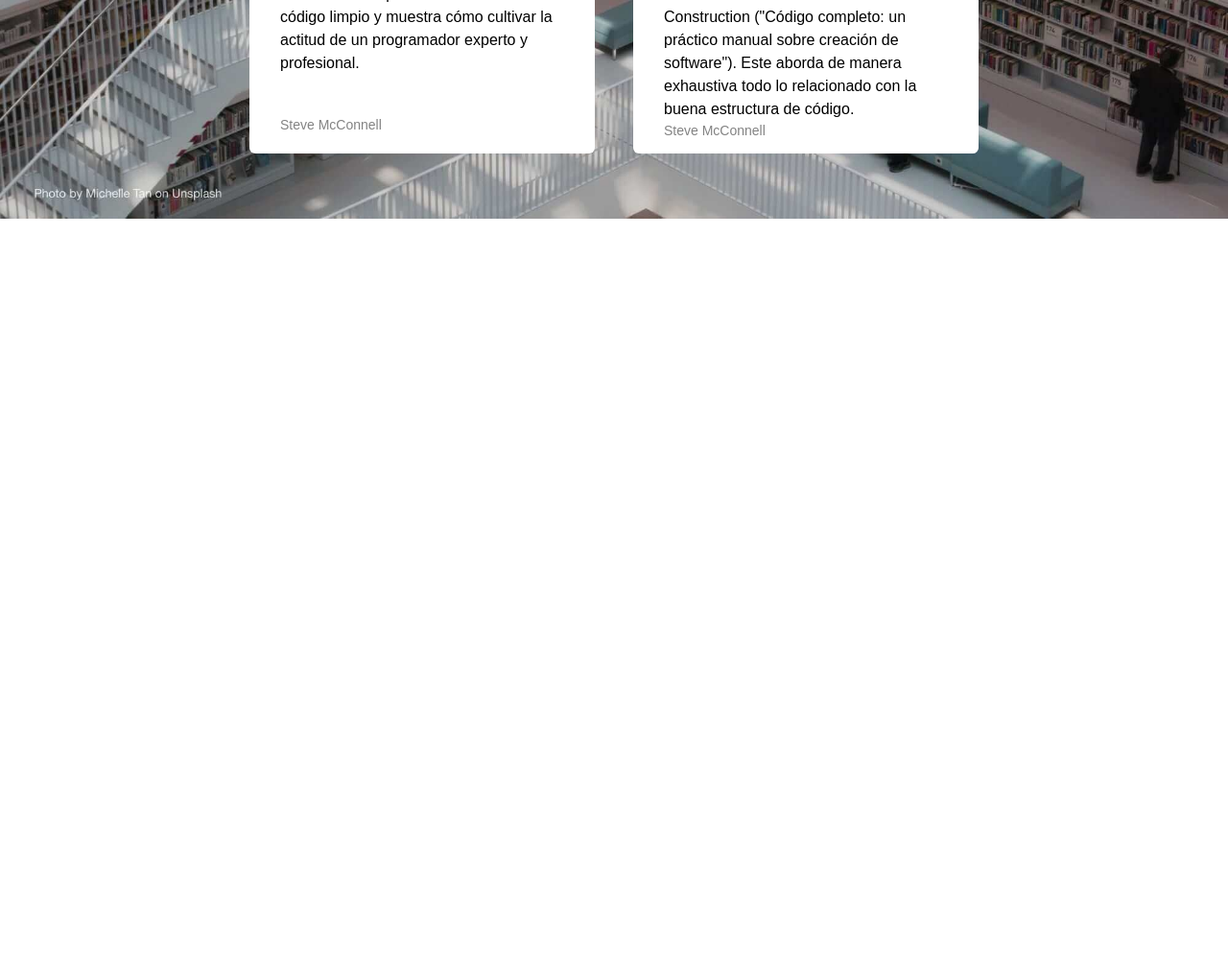
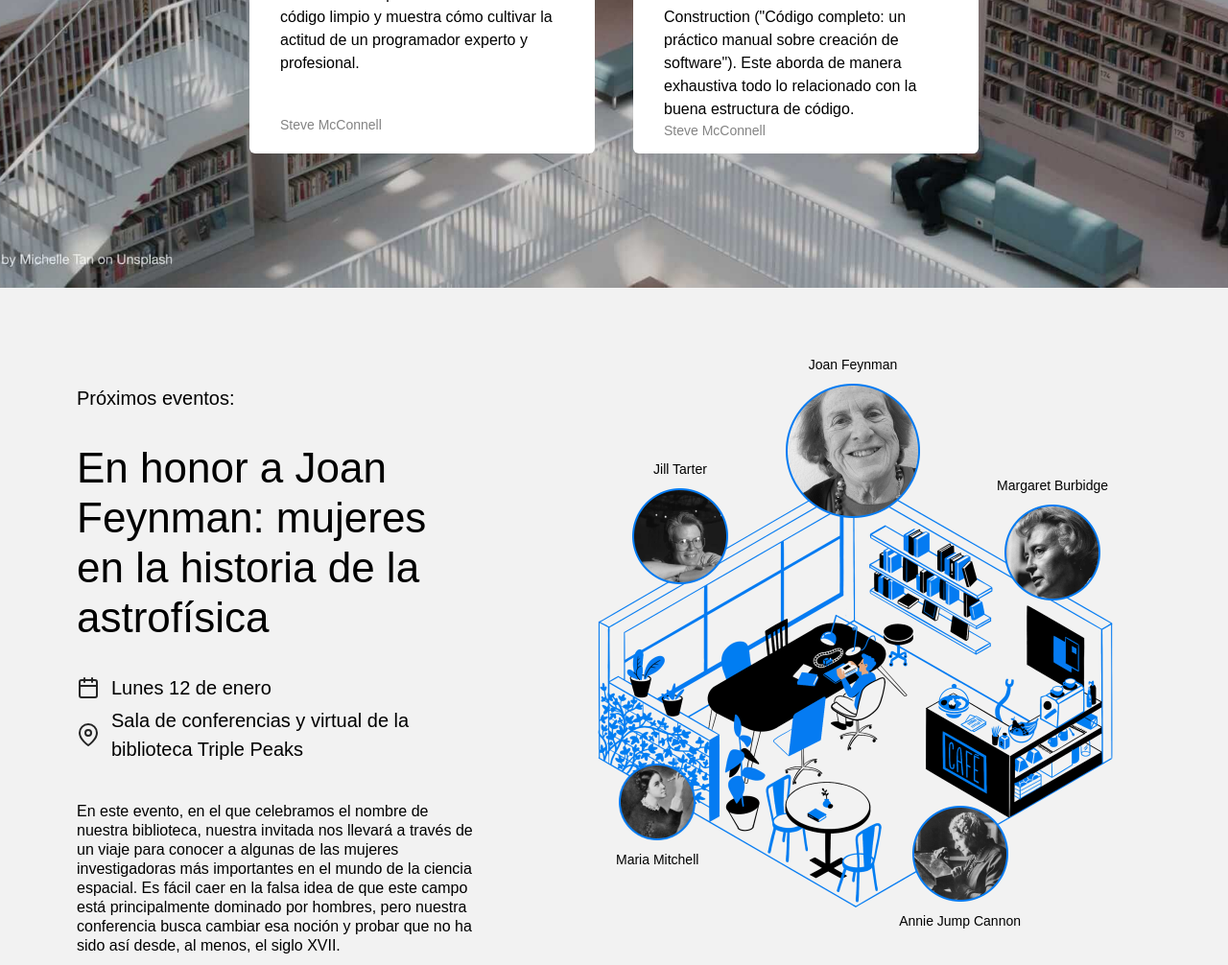
Before and after one commit to Johaneche/proyecto-3-biblioteca, a plain HTML site: page index.html in a window 1280 px wide. Shown: the part 1794-2800 px from the top of the page at 96% size. Before the commit the page ends 2094 px from the top, so only its background shows below. Drawn offline with Linux system fonts and the light colour scheme.

Commit message:
Nueva actualizacion de mi proyecto: Section Events

```diff
--- a/index.html
+++ b/index.html
@@ -26,7 +26,7 @@
               >
             </li>
             <li>
-              <a href="#" class="nav__link">Eventos</a>
+              <a href="#events" class="nav__link">Eventos</a>
             </li>
             <li>
               <a href="#" class="nav__link">Conviértete en miembro</a>
@@ -139,6 +139,98 @@
             </li>
           </ul>
         </section>
+
+        <section id="events" class="events">
+          <div class="events__content">
+            <h2 class="events__heading">Próximos eventos:</h2>
+            <h3 class="events__title">
+              En honor a Joan Feynman: mujeres en la historia de la astrofísica
+            </h3>
+            <div class="event-info events__info-section">
+              <div class="event-info__item">
+                <img
+                  src="./images/icon_calendar.svg"
+                  alt="Calendar icon"
+                  class="event-info__icon"
+                />
+                <p class="event-info__text">Lunes 12 de enero</p>
+              </div>
+              <div class="event-info__item">
+                <img
+                  src="./images/icon_pin.svg"
+                  alt="Pin icon"
+                  class="event-info__icon"
+                />
+                <p class="event-info__text">
+                  Sala de conferencias y virtual de la biblioteca Triple Peaks
+                </p>
+              </div>
+            </div>
+            <p class="events__description">
+              En este evento, en el que celebramos el nombre de nuestra
+              biblioteca, nuestra invitada nos llevará a través de un viaje para
+              conocer a algunas de las mujeres investigadoras más importantes en
+              el mundo de la ciencia espacial. Es fácil caer en la falsa idea de
+              que este campo está principalmente dominado por hombres, pero
+              nuestra conferencia busca cambiar esa noción y probar que no ha
+              sido así desde, al menos, el siglo XVII.
+            </p>
+            <a href="#" class="events__more">Más eventos &rarr;</a>
+          </div>
+
+          <div class="events__cover">
+            <img
+              class="events__image"
+              src="/images/cafe.png"
+              alt="Aqui debe de cargar la imagen de cafe"
+            />
+
+            <div class="person person_name_feynman">
+              <p class="person__caption">Joan Feynman</p>
+              <img
+                class="person__image person__image_size_l"
+                src="/images/person_feynman.png"
+                alt="Aqui debe de aparecer la foto de J. Feynman"
+              />
+            </div>
+
+            <div class="person person_name_burbidge">
+              <p class="person__caption">Margaret Burbidge</p>
+              <img
+                class="person__image person__image_size_m"
+                src="/images/person_burbidge.png"
+                alt="Aqui debe de aparecer la foto de M. Burbidge"
+              />
+            </div>
+
+            <div class="person person_name_cannon">
+              <img
+                class="person__image person__image_size_m"
+                src="/images/person_cannon.png"
+                alt="Aqui debe de aparecer la foto de A. Jump Cannon"
+              />
+              <p class="person__caption">Annie Jump Cannon</p>
+            </div>
+
+            <div class="person person_name_mitchell">
+              <img
+                class="person__image person__image_size_s"
+                src="/images/person_mitchell.png"
+                alt="Aqui debe de aparecer la foto de M. Mitchell"
+              />
+              <p class="person__caption">Maria Mitchell</p>
+            </div>
+
+            <div class="person person_name_tarter">
+              <p class="person__caption">Jill Tarter</p>
+              <img
+                class="person__image person__image_size_m"
+                src="/images/person_tarter.png"
+                alt="Aqui debe de aparecer la foto de J. Tarter"
+              />
+            </div>
+          </div>
+        </section>
       </main>
     </div>
   </body>
--- a/styles/style.css
+++ b/styles/style.css
@@ -50,7 +50,7 @@
 .header__content {
   /* Agrega las propiedades flex aquí */
   display: flex;
-  justify-content: center;
+  justify-content: space-between;
 }
 
 .header__title {
@@ -67,6 +67,7 @@
   font-size: 20px;
   line-height: 30px;
   max-width: 515px;
+  margin-top: 32px;
 }
 
 .header__image {
@@ -98,7 +99,7 @@
   background-image: url("../images/staff_picks_background.jpg");
   padding: 100px 0 140px;
 
-  background-size: 100%;
+  background-size: cover;
   background-position: center;
   background-repeat: no-repeat;
 }
@@ -125,16 +126,13 @@
 Asegúrate de colocarlo antes de .card:, los padres deben preceder a sus hijos */
 .staff__cards {
   max-width: 760px;
-  margin: auto;
-
+  margin: 68px auto 0;
   display: flex;
   flex-wrap: wrap;
-  justify-content: flex-start;
-  gap: 40px;
-
+  justify-content: center;
+  gap: 40px 40px;
   list-style-type: none;
   padding-left: 0;
-  padding-top: 68px;
 }
 
 .card {
@@ -176,3 +174,133 @@ Asegúrate de colocarlo antes de .card:, los padres deben preceder a sus hijos *
 
   margin-top: auto;
 }
+
+.events {
+  padding: 100px 0 120px 80px;
+  display: flex;
+  align-items: start;
+  justify-content: space-between;
+  box-sizing: border-box;
+  background-color: #f2f2f2;
+}
+
+.events__content {
+  flex-basis: 580px;
+}
+
+.events__heading {
+  font-size: 20px;
+  font-weight: 500;
+  line-height: 30px;
+  margin: 0;
+}
+
+.events__title {
+  font-size: 44px;
+  font-weight: 500;
+  line-height: 52px;
+  margin: 32px 0 0;
+}
+
+.events__info-section {
+  margin-top: 32px;
+}
+
+.event-info__item {
+  display: flex;
+  align-items: center;
+  margin-bottom: 4px;
+  font-weight: 500;
+}
+
+.event-info__icon {
+  background-repeat: no-repeat;
+  background-position: center;
+  margin-right: 12px;
+  width: 24px;
+  height: 24px;
+}
+
+.event-info__text {
+  font-size: 20px;
+  font-weight: 500;
+  line-height: 30px;
+  margin: 0;
+}
+
+.events__description {
+  margin: 40px 0 60px;
+}
+
+.events__more {
+  color: #2f80ed;
+  text-decoration: none;
+}
+
+/* Etapa 2 */
+.events__cover {
+  flex-grow: 1;
+  flex-shrink: 0;
+  flex-basis: 780px;
+  max-width: 780px;
+  position: relative; /*Si no se utiliza, no se puede posicionar las imagenes*/
+}
+
+.events__image {
+  max-width: 100%;
+}
+
+.person {
+  position: absolute;
+  display: flex;
+  align-items: center;
+  flex-direction: column;
+  gap: 10px;
+}
+
+.person_name_feynman {
+  top: -30px;
+  left: 319px;
+}
+
+.person_name_burbidge {
+  top: 96px;
+  right: 125px;
+}
+
+.person_name_cannon {
+  bottom: 18px;
+  right: 216px;
+}
+
+.person_name_mitchell {
+  bottom: 82px;
+  left: 142px;
+}
+
+.person_name_tarter {
+  top: 79px;
+  left: 159px;
+}
+
+.person__image {
+  max-width: 100%;
+}
+
+.person__image_size_l {
+  width: 140px;
+}
+
+.person__image_size_m {
+  width: 100px;
+}
+
+.person__image_size_s {
+  width: 80px;
+}
+
+.person__caption {
+  text-align: center;
+  font-size: 14px;
+  margin: 0;
+}
```
Also changed, not shown: 2 other files.
